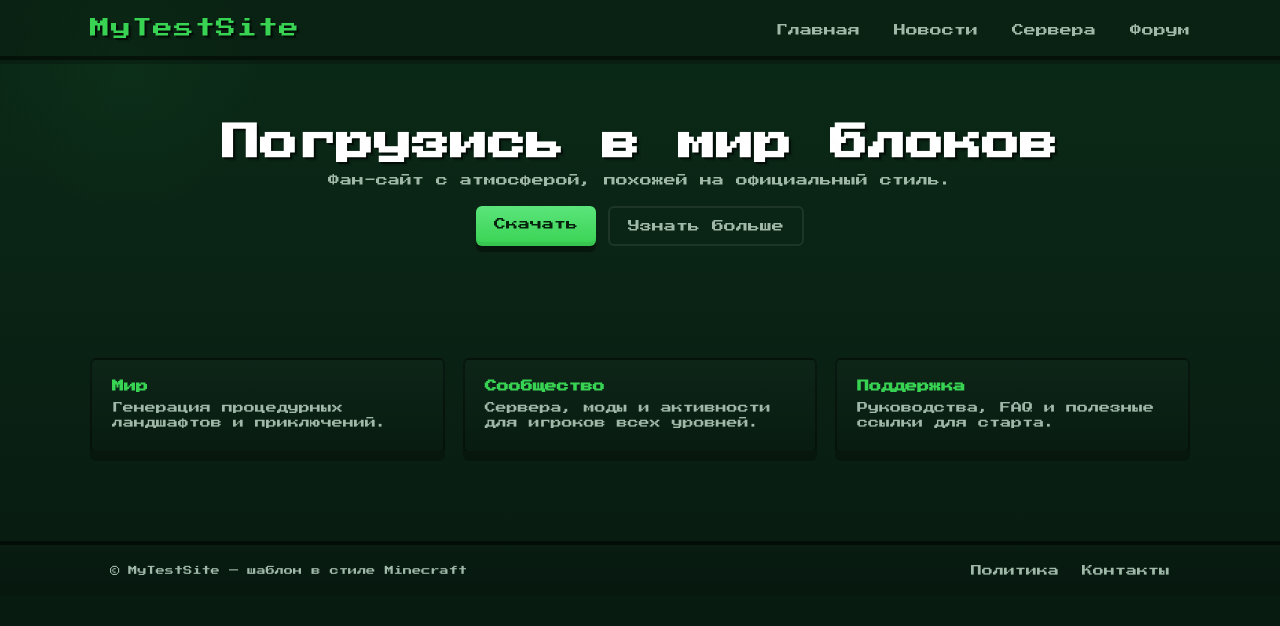
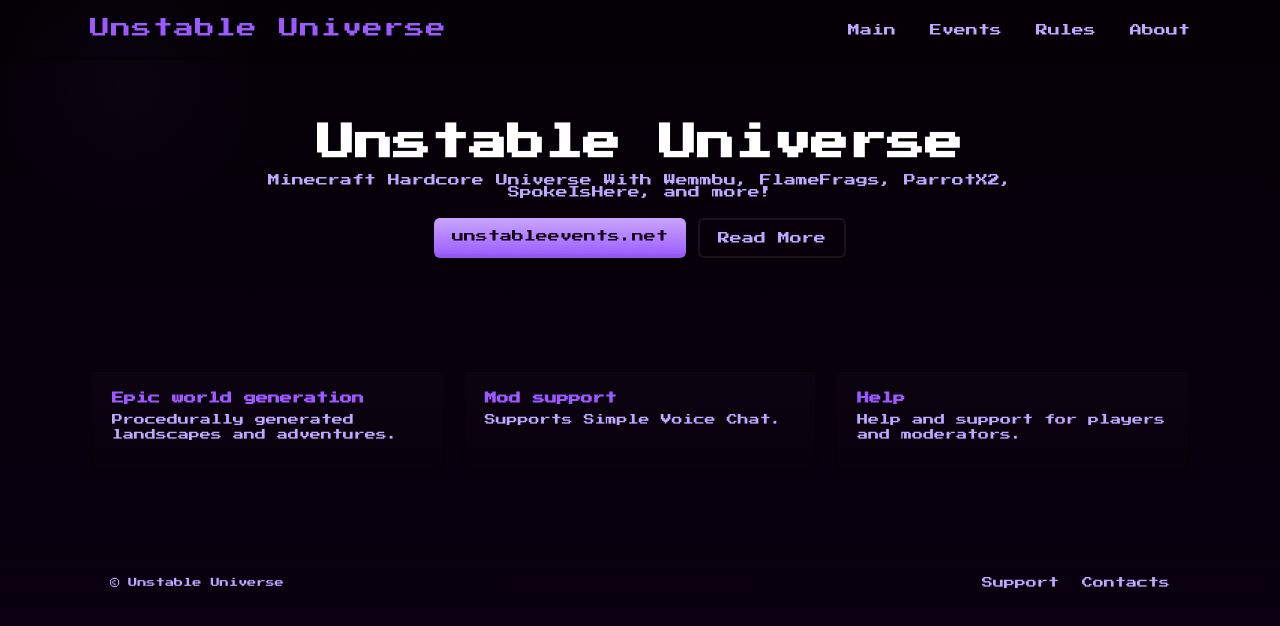
Before and after one commit to ArietIT/MyTestSite, a plain HTML site: page index.html in a window 1280 px wide. Drawn offline with Linux system fonts and the light colour scheme.

Commit message:
Переделал сайт в Unstable Universe Стиль

```diff
--- a/css/minecraft-style.css
+++ b/css/minecraft-style.css
@@ -1,10 +1,10 @@
 /* Minecraft-like site styles (fan template) */
 :root{
-  --bg-1:#0b2a17;
-  --bg-2:#07160f;
-  --accent:#39d353;
-  --muted:#9fb8a8;
-  --panel:#111;
+  --bg-1:#050006;
+  --bg-2:#0b0014;
+  --accent:#9b59ff;
+  --muted:#bfa8ff;
+  --panel:#0c0018;
   --container:1100px;
 }
 
@@ -13,8 +13,8 @@
 body{
   margin:0;
   font-family: 'Press Start 2P', monospace;
-  background: radial-gradient(circle at 10% 10%, rgba(57,211,83,0.04), transparent 10%), linear-gradient(180deg,var(--bg-1),var(--bg-2));
-  color:#eaf6ea;
+  background: radial-gradient(circle at 10% 10%, rgba(155,89,255,0.04), transparent 10%), linear-gradient(180deg,var(--bg-1),var(--bg-2));
+  color:#efe9ff;
   -webkit-font-smoothing:antialiased;
 }
 .container{max-width:var(--container);margin:0 auto;padding:0 20px}
@@ -32,7 +32,7 @@
 .hero-cta{display:flex;gap:12px;justify-content:center;margin-top:18px}
 
 .btn{display:inline-block;padding:12px 18px;border-radius:6px;text-decoration:none;font-size:12px}
-.btn.primary{background:linear-gradient(180deg,#5be57b,var(--accent));color:#07210f;box-shadow:0 6px 0 rgba(0,0,0,0.35),inset 0 -4px 0 rgba(0,0,0,0.06)}
+.btn.primary{background:linear-gradient(180deg,#c9a5ff,var(--accent));color:#160016;box-shadow:0 6px 0 rgba(0,0,0,0.35),inset 0 -4px 0 rgba(0,0,0,0.06)}
 .btn.ghost{background:transparent;border:2px solid rgba(255,255,255,0.08);color:var(--muted)}
 
 .features{display:grid;grid-template-columns:repeat(3,1fr);gap:18px;padding:48px 0}
@@ -55,6 +55,6 @@
 .hero-title, .logo{text-shadow:2px 2px 0 rgba(0,0,0,0.6),4px 4px 0 rgba(0,0,0,0.12)}
 
 /* Accessibility: focus states */
-.btn:focus{outline:3px solid rgba(57,211,83,0.25);outline-offset:2px}
+.btn:focus{outline:3px solid rgba(155,89,255,0.25);outline-offset:2px}
 
 /* End of styles */
--- a/index.html
+++ b/index.html
@@ -3,7 +3,7 @@
 <head>
     <meta charset="UTF-8">
     <meta name="viewport" content="width=device-width, initial-scale=1.0">
-    <title>MyTestSite — Minecraft-style</title>
+    <title></title>
     <link rel="preconnect" href="https://fonts.gstatic.com" crossorigin>
     <link href="https://fonts.googleapis.com/css2?family=Press+Start+2P&display=swap" rel="stylesheet">
     <link rel="stylesheet" href="css/minecraft-style.css">
@@ -11,12 +11,12 @@
 <body>
     <header class="site-header">
         <div class="container header-inner">
-            <div class="logo">MyTestSite</div>
+            <div class="logo">Unstable Universe</div>
             <nav class="main-nav">
-                <a href="#">Главная</a>
-                <a href="#">Новости</a>
-                <a href="#">Сервера</a>
-                <a href="#">Форум</a>
+                <a href="#">Main</a>
+                <a href="#">Events</a>
+                <a href="#">Rules</a>
+                <a href="#">About</a>
             </nav>
         </div>
     </header>
@@ -24,37 +24,37 @@
     <main>
         <section class="hero">
             <div class="container">
-                <h1 class="hero-title">Погрузись в мир блоков</h1>
-                <p class="hero-sub">Фан-сайт с атмосферой, похожей на официальный стиль.</p>
+                <h1 class="hero-title">Unstable Universe</h1>
+                <p class="hero-sub">Minecraft Hardcore Universe With Wemmbu, FlameFrags, ParrotX2, SpokeIsHere, and more!</p>
                 <div class="hero-cta">
-                    <a class="btn primary" href="#">Скачать</a>
-                    <a class="btn ghost" href="#">Узнать больше</a>
+                    <a class="btn primary" href="#">unstableevents.net</a>
+                    <a class="btn ghost" href="#">Read More</a>
                 </div>
             </div>
         </section>
 
         <section class="features container">
             <article class="card">
-                <h3>Мир</h3>
-                <p>Генерация процедурных ландшафтов и приключений.</p>
+                <h3>Epic world generation</h3>
+                <p>Procedurally generated landscapes and adventures.</p>
             </article>
             <article class="card">
-                <h3>Сообщество</h3>
-                <p>Сервера, моды и активности для игроков всех уровней.</p>
+                <h3>Mod support</h3>
+                <p>Supports Simple Voice Chat.</p>
             </article>
             <article class="card">
-                <h3>Поддержка</h3>
-                <p>Руководства, FAQ и полезные ссылки для старта.</p>
+                <h3>Help</h3>
+                <p>Help and support for players and moderators.</p>
             </article>
         </section>
     </main>
 
     <footer class="site-footer">
         <div class="container footer-inner">
-            <small>© MyTestSite — шаблон в стиле Minecraft</small>
+            <small>© Unstable Universe</small>
             <div class="footer-links">
-                <a href="#">Политика</a>
-                <a href="#">Контакты</a>
+                <a href="#">Support</a>
+                <a href="#">Contacts</a>
             </div>
         </div>
     </footer>
```
